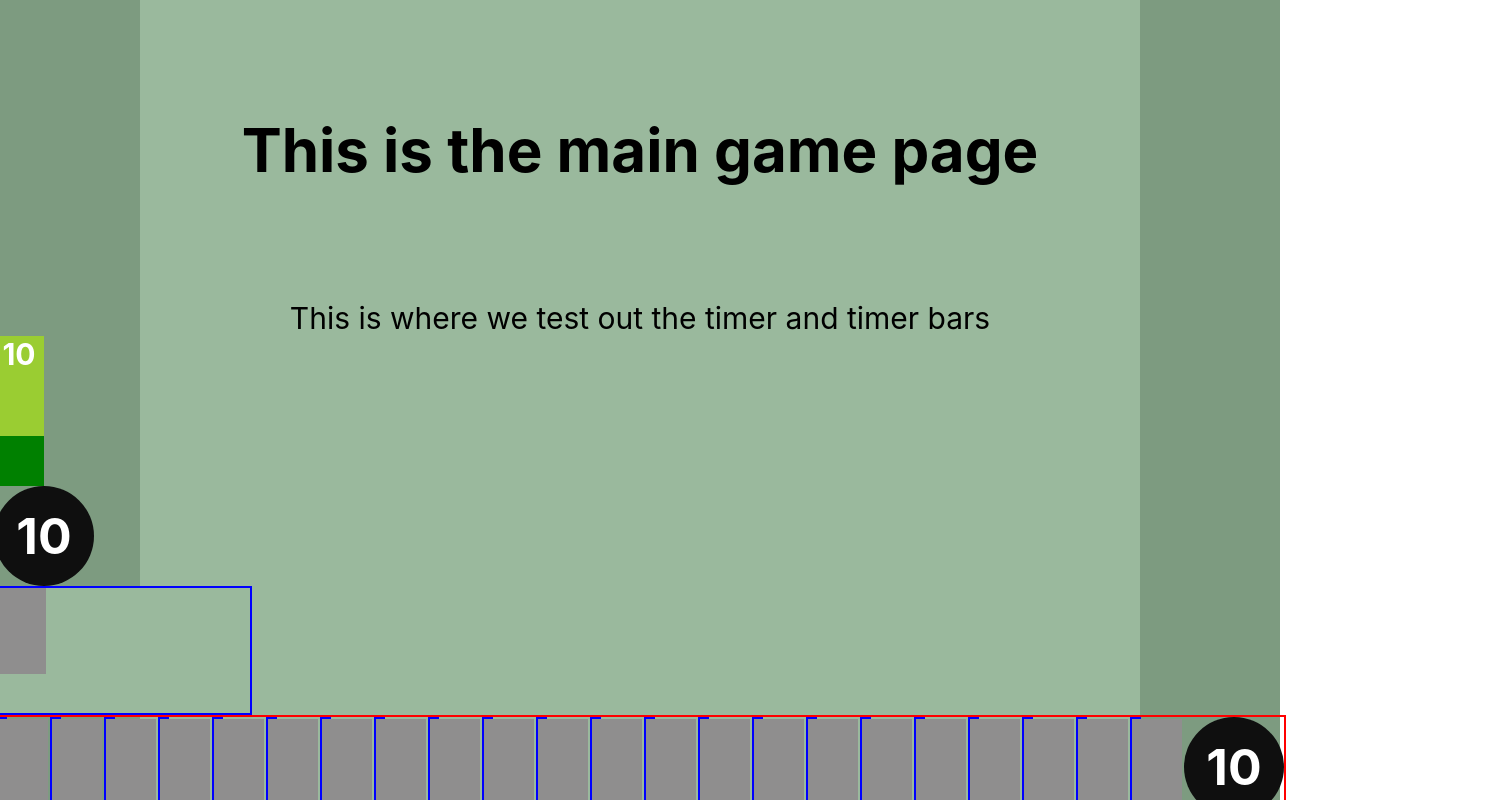
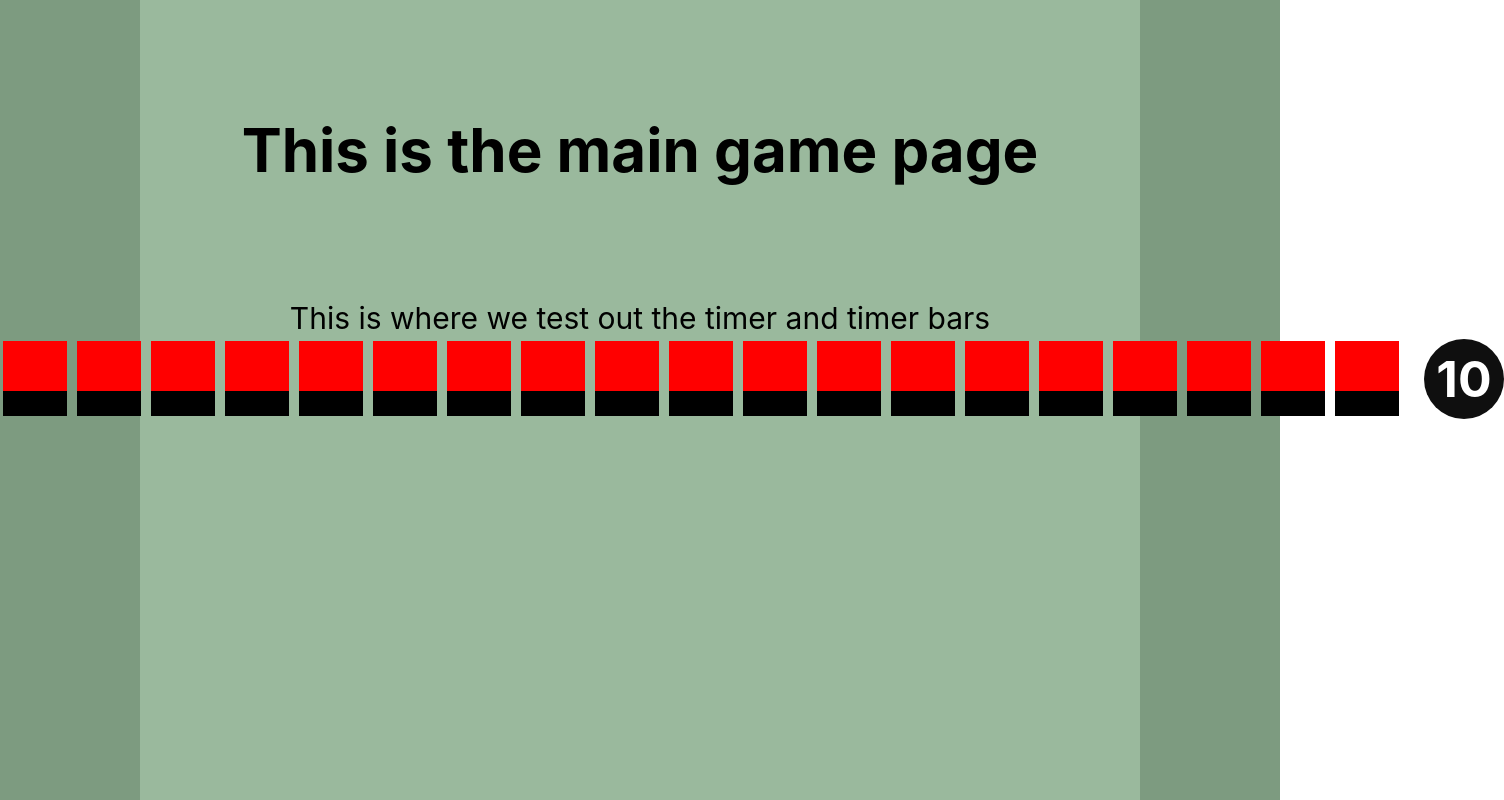
Before and after one commit to UoaWDCC/Stick-Insect, a React (Create React App) app in the folder frontend/: page / in a window 1280 px wide. Shown: the top 800 px of the page, 1504 px wide, since content can reach past the window. Built offline with nearby package versions, Linux system fonts and the light colour scheme.

Commit message:
make timergroup resposesive

```diff
--- a/frontend/src/components/gamePage/gamePage.jsx
+++ b/frontend/src/components/gamePage/gamePage.jsx
@@ -1,13 +1,11 @@
-import React, { useState, useEffect } from "react";
+import React from "react";
 import styles from "./gamePage.module.css";
-import Timer from "../timer/timer";
-import TimerBar from "../timerBar/timerBar";
-import TimeBar from "../timeBar/timeBar";
+
 import TimerGroup from "../timerGroup/timerGroup";
 
 // eslint-disable-next-line
 const GamePage = (props) => {
-  const [sec, setSec] = useState(10);
+  // const [sec, setSec] = useState(10);
 
   return (
     <section className={styles.whole_wrapper}>
@@ -18,9 +16,6 @@ const GamePage = (props) => {
         <p className={styles.content}>
           This is where we test out the timer and timer bars
           <div className={styles.body_wrapper}>
-            <TimerBar sec={sec} />
-            <Timer />
-            <TimeBar />
             <TimerGroup />
           </div>
         </p>
--- a/frontend/src/components/timeBar/timeBar.jsx
+++ b/frontend/src/components/timeBar/timeBar.jsx
@@ -5,10 +5,10 @@ const TimeBar = () => {
   // Passes in the background colour and completion percentage as a prop
 
   const [sec, setSec] = useState(15);
-  const [height, setHeight] = useState(sec * 8.6);
+  const [height, setHeight] = useState(sec * 5);
   useEffect(() => {
     setTimeout(() => {
-      setHeight(height - 8.6);
+      setHeight(height - 5);
       setSec(sec - 1);
     }, 1000);
   }, [sec]);
--- a/frontend/src/components/timeBar/timeBar.module.css
+++ b/frontend/src/components/timeBar/timeBar.module.css
@@ -1,15 +1,51 @@
 * {
   padding: 0;
   margin: 0;
+  box-sizing: border-box;
 }
 .timerbar {
-  border: 2px solid blue;
+  /* border: 1px solid blue; */
   background-color: #9ab99d;
-  width: 20%;
-  height: 129px;
+  width: 2.1rem;
+  height: 75px;
+  margin: 5px 5px 5px 5px;
 }
 
 .timerbarinside {
   background-color: rgb(143, 142, 142);
-  width: 50px;
+  width: 2rem;
 }
+
+@media only screen and (min-width: 670px) and (max-width: 799px) {
+  .timerbar {
+    background-color: yellow;
+    width: 20px;
+  }
+  .timerbarinside {
+    background-color: pink;
+    width: 20px;
+  }
+}
+
+@media only screen and (min-width: 800px) and (max-width: 1167px) {
+  .timerbar {
+    background-color: green;
+    width: 30px;
+  }
+  .timerbarinside {
+    background-color: blue;
+    width: 30px;
+  }
+}
+
+@media only screen and (min-width: 1168px) {
+  .timerbar {
+    background-color: black;
+
+    width: 4rem;
+  }
+  .timerbarinside {
+    background-color: red;
+    width: 4rem;
+  }
+}
--- a/frontend/src/components/timer/timer.module.css
+++ b/frontend/src/components/timer/timer.module.css
@@ -4,14 +4,66 @@
 }
 
 .timer {
-  height: 100px;
-  width: 100px;
+  height: 45px;
+  width: 45px;
   display: flex;
   justify-content: center;
-  line-height: 100px;
+  line-height: 45px;
   border-radius: 50%;
   font-weight: 700;
   color: white;
-  font-size: 50px;
+  font-size: 30px;
+  margin-top: 20px;
+  margin-left: -4px;
   background-color: rgb(15, 15, 15);
 }
+
+@media (min-width: 670px) and (max-width: 799px) {
+  .timer {
+    height: 55px;
+    width: 55px;
+    display: flex;
+    justify-content: center;
+    line-height: 55px;
+    border-radius: 50%;
+    font-weight: 700;
+    color: white;
+    font-size: 30px;
+    margin-top: 20px;
+    margin-left: 10px;
+    background-color: rgb(15, 15, 15);
+  }
+}
+
+@media (min-width: 800px) and (max-width: 1167px) {
+  .timer {
+    height: 65px;
+    width: 65px;
+    display: flex;
+    justify-content: center;
+    line-height: 65px;
+    border-radius: 50%;
+    font-weight: 700;
+    color: white;
+    font-size: 50px;
+    margin-top: 8px;
+    margin-left: 20px;
+    background-color: rgb(15, 15, 15);
+  }
+}
+@media (min-width: 1168px) {
+  .timer {
+    height: 80px;
+    width: 80px;
+    display: flex;
+    justify-content: center;
+    line-height: 80px;
+    border-radius: 50%;
+    font-weight: 700;
+    color: white;
+    font-size: 50px;
+    margin-top: 3px;
+    margin-left: 20px;
+    background-color: rgb(15, 15, 15);
+  }
+}
--- a/frontend/src/components/timerGroup/timerGroup.module.css
+++ b/frontend/src/components/timerGroup/timerGroup.module.css
@@ -4,16 +4,30 @@
 }
 
 .timergroup {
-  border: 2px solid red;
-  height: 160px;
+  width: 100%;
+  /* border: 2px solid red; */
+  /* height: 160px; */
   display: flex;
   justify-content: space-between;
 }
-.timerbar {
+/* .timerbar {
+  width: 5%;
   margin-top: 13px;
   padding-left: 10px;
-}
+} */
+/*
 .timer {
+  width: 20%;
   margin-top: 25px;
   padding-left: 20px;
-}
+} */
+
+/* @media (min-width: 792px) {
+  .timergroup {
+    width: 100%;
+    border: 2px solid black;
+    height: 160px;
+    display: flex;
+    justify-content: space-between;
+  }
+} */
--- a/frontend/src/index.css
+++ b/frontend/src/index.css
@@ -16,3 +16,9 @@ code {
   font-family: source-code-pro, Menlo, Monaco, Consolas, "Courier New",
     monospace;
 }
+
+@media (min-width: 600px) and (maxi-width: 768) {
+  .timerbar {
+    background-color: black;
+  }
+}
```
